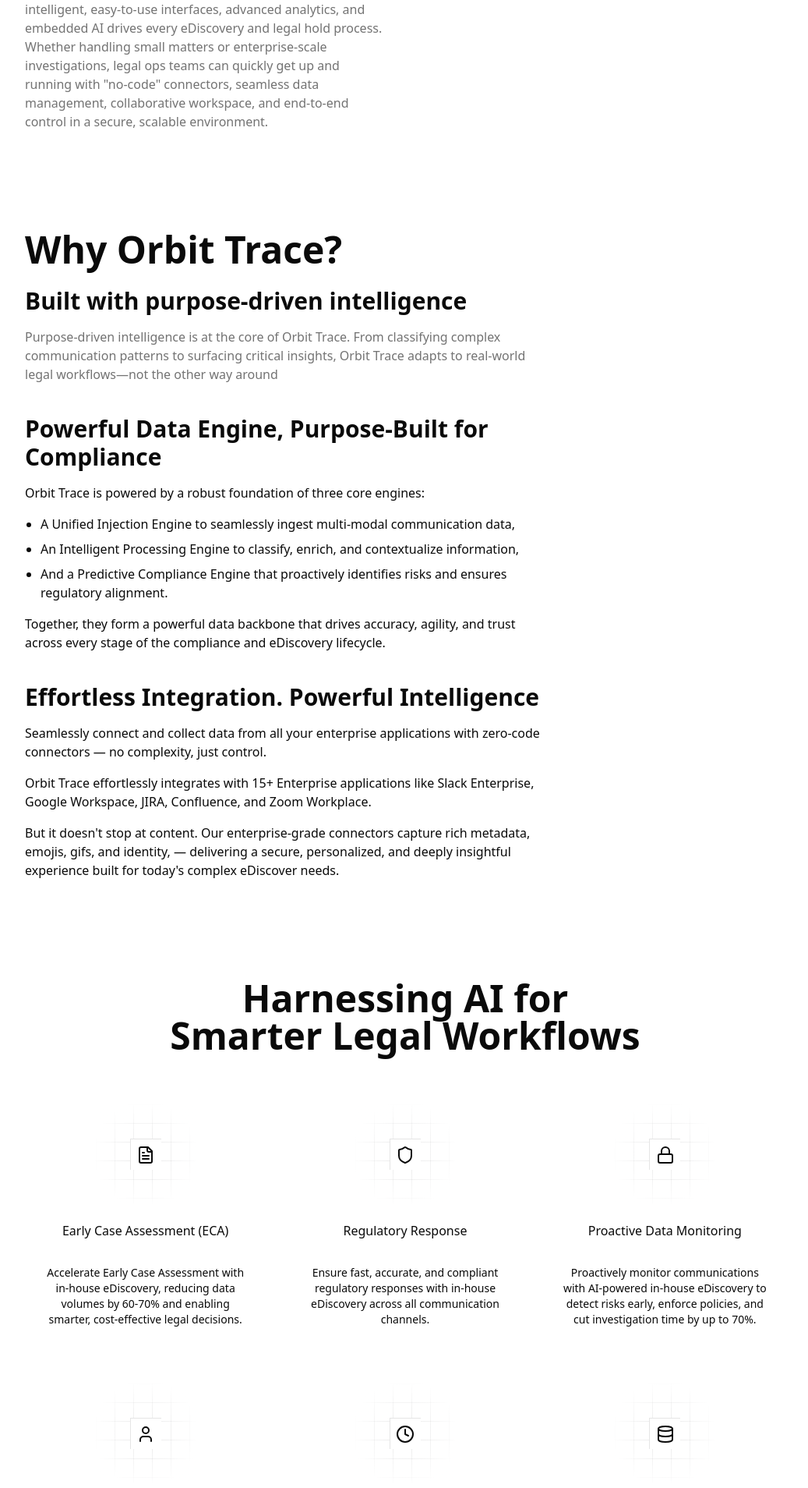
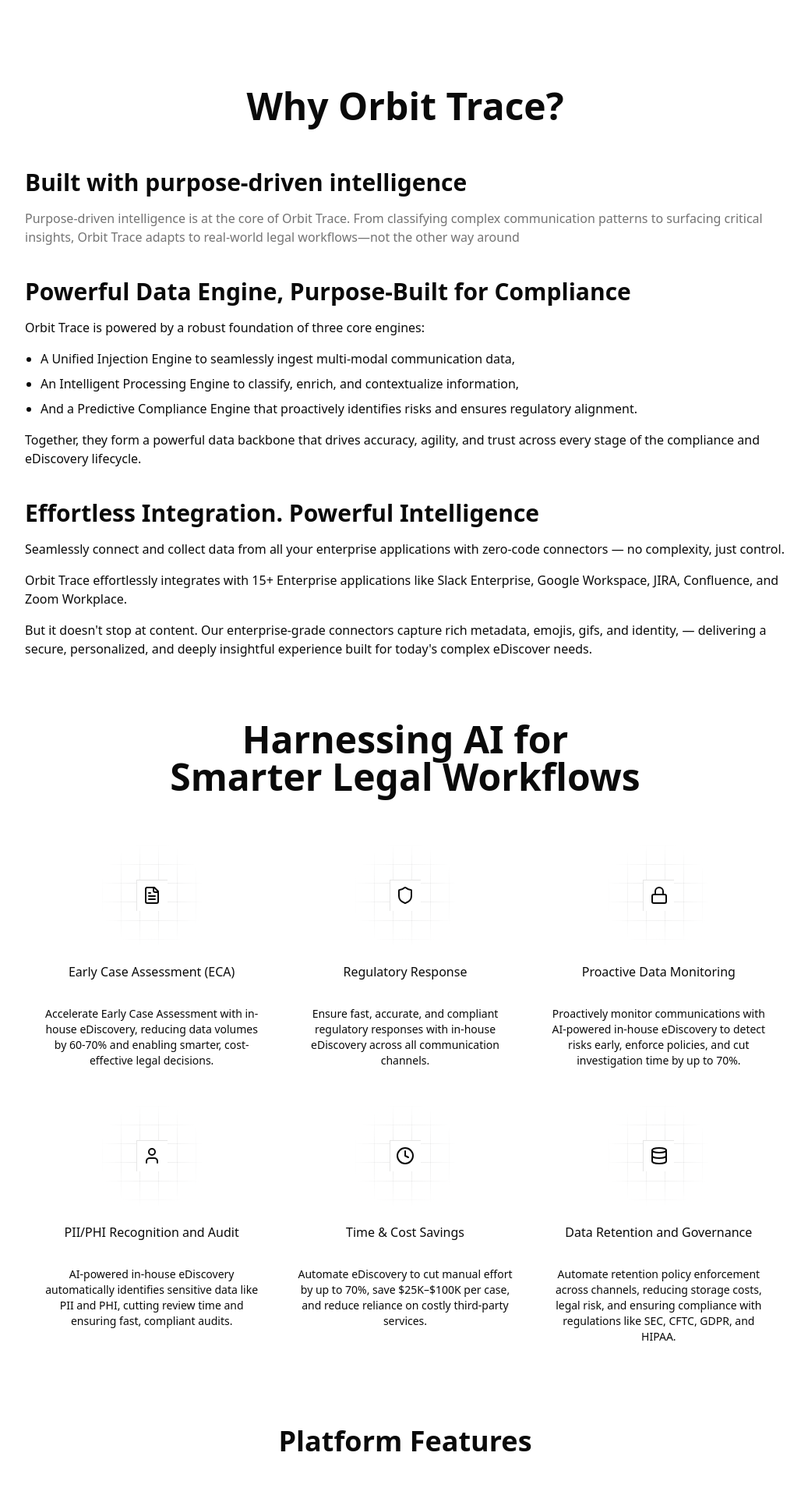
Before and after one commit to raghavshulka/landing-page, a Next.js app: page /orbittrace in a window 1280 px wide. Shown: the part 512-2420 px from the top of the page at 78% size, without its empty margins (120-1157 px from the left). Built offline with nearby package versions, Linux system fonts and the light colour scheme.

Commit message:
adding title and ot

```diff
--- a/components/hero-section.tsx
+++ b/components/hero-section.tsx
@@ -1,32 +1,32 @@
-import React from 'react'
-import Link from 'next/link'
-import { ArrowRight, ChevronRight } from 'lucide-react'
-import { Button } from '@/components/ui/button'
-import Image from 'next/image'
-import { TextEffect } from '@/components/ui/text-effect'
-import { AnimatedGroup } from '@/components/ui/animated-group'
-import { HeroHeader } from '@/components/hero5-header'
-import darkimage from '@/public/darkimage.png'
+import React from "react";
+import Link from "next/link";
+import { ArrowRight, ChevronRight } from "lucide-react";
+import { Button } from "@/components/ui/button";
+import Image from "next/image";
+import { TextEffect } from "@/components/ui/text-effect";
+import { AnimatedGroup } from "@/components/ui/animated-group";
+import { HeroHeader } from "@/components/hero5-header";
+import darkimage from "@/public/darkimage.png";
 
 const transitionVariants = {
   item: {
     hidden: {
       opacity: 0,
-            filter: 'blur(12px)',
+      filter: "blur(12px)",
       y: 12,
     },
     visible: {
       opacity: 1,
-            filter: 'blur(0px)',
+      filter: "blur(0px)",
       y: 0,
       transition: {
-                type: 'spring',
+        type: "spring",
         bounce: 0.3,
         duration: 1.5,
       },
     },
   },
-}
+};
 
 export default function HeroSection() {
   return (
@@ -34,7 +34,8 @@
       <main className="overflow-hidden">
         <div
           aria-hidden
-                    className="absolute inset-0 isolate hidden opacity-65 contain-strict lg:block">
+          className="absolute inset-0 isolate hidden opacity-65 contain-strict lg:block"
+        >
           <div className="w-140 h-320 -translate-y-87.5 absolute left-0 top-0 -rotate-45 rounded-full bg-[radial-gradient(68.54%_68.72%_at_55.02%_31.46%,hsla(0,0%,85%,.08)_0,hsla(0,0%,55%,.02)_50%,hsla(0,0%,45%,0)_80%)]" />
           <div className="h-320 absolute left-0 top-0 w-60 -rotate-45 rounded-full bg-[radial-gradient(50%_50%_at_50%_50%,hsla(0,0%,85%,.06)_0,hsla(0,0%,45%,.02)_80%,transparent_100%)] [translate:5%_-50%]" />
           <div className="h-320 -translate-y-87.5 absolute left-0 top-0 w-60 -rotate-45 bg-[radial-gradient(50%_50%_at_50%_50%,hsla(0,0%,85%,.04)_0,hsla(0,0%,45%,.02)_80%,transparent_100%)]" />
@@ -59,14 +60,15 @@
                     opacity: 1,
                     y: 0,
                     transition: {
-                                            type: 'spring',
+                      type: "spring",
                       bounce: 0.3,
                       duration: 2,
                     },
                   },
                 },
               }}
-                            className="absolute inset-0 -z-20">
+              className="absolute inset-0 -z-20"
+            >
               <Image
                 src="/background.png"
                 alt="background"
@@ -102,8 +104,9 @@
                   preset="fade-in-blur"
                   speedSegment={0.3}
                   as="h1"
-                                    className="mt-8 text-balance text-6xl md:text-7xl lg:mt-16 xl:text-[5.25rem]">
-                                    Modern Solutions for Customer Engagement
+                  className="mt-8 text-balance text-6xl md:text-7xl lg:mt-16 xl:text-[5.25rem]"
+                >
+                  Securing Digital Communications with AI
                 </TextEffect>
                 <TextEffect
                   per="line"
@@ -111,8 +114,10 @@
                   speedSegment={0.3}
                   delay={0.5}
                   as="p"
-                                    className="mx-auto mt-8 max-w-2xl text-balance text-lg">
-                                    Highly customizable components for building modern websites and applications that look and feel the way you mean it.
+                  className="mx-auto mt-8 max-w-2xl text-balance text-lg"
+                >
+                  AI-Powered Solutions for Securing Your Organization's Digital
+                  Communications.
                 </TextEffect>
 
                 {/* <AnimatedGroup
@@ -165,7 +170,8 @@
                   },
                 },
                 ...transitionVariants,
-                            }}>
+              }}
+            >
               <div className="relative -mr-56 mt-8 overflow-hidden px-2 sm:mr-0 sm:mt-12 md:mt-20">
                 <div
                   aria-hidden
@@ -196,7 +202,8 @@
             <div className="absolute inset-0 z-10 flex scale-95 items-center justify-center opacity-0 duration-500 group-hover:scale-100 group-hover:opacity-100">
               <Link
                 href="/"
-                                className="block text-sm duration-150 hover:opacity-75">
+                className="block text-sm duration-150 hover:opacity-75"
+              >
                 <span> Meet Our Customers</span>
 
                 <ChevronRight className="ml-1 inline-block size-3" />
@@ -282,5 +289,5 @@
         </section>
       </main>
     </>
-    )
+  );
 }
--- a/components/orbittrace-content.tsx
+++ b/components/orbittrace-content.tsx
@@ -17,11 +17,11 @@
               Redefining eDiscovery with AI — a platform built to scale with the demands of modern enterprises.
             </p>
             <p className="text-muted-foreground">
-              Orbit Trace is built on the powerful foundation of Kentron Intelligence, designed to meet the evolving needs of forward-thinking enterprises. It delivers advanced eDiscovery and legal hold capabilities to empower legal operations teams. Trusted by corporations, law firms, and legal service providers, Orbit Trace combines robust compliance features with a world-class user experience—delivering efficiency, accuracy, and cost control at scale.
+            Orbit Trace, powered by Kentron Intelligence, is a modern eDiscovery and legal hold solution built for forward-thinking enterprises. It combines advanced compliance features, AI-driven automation, and a user-friendly experience to streamline legal workflows, reduce costs, and scale effortlessly—from small matters to complex investigations.
             </p>
-            <p className="text-muted-foreground mt-6">
+            {/* <p className="text-muted-foreground mt-6">
               Streamline legal workflows from day one— Powered by intelligent, easy-to-use interfaces, advanced analytics, and embedded AI drives every eDiscovery and legal hold process. Whether handling small matters or enterprise-scale investigations, legal ops teams can quickly get up and running with "no-code" connectors, seamless data management, collaborative workspace, and end-to-end control in a secure, scalable environment.
-            </p>
+            </p> */}
 
             {/* <div className="grid grid-cols-2 gap-3 pt-2 sm:gap-4">
               <div className="space-y-3">
--- a/components/orbittrace-features.tsx
+++ b/components/orbittrace-features.tsx
@@ -4,8 +4,8 @@
     return (
         <section className="overflow-hidden py-8 md:py-16">
             <div className="mx-auto max-w-5xl space-y-8 px-6 md:space-y-10">
-                <div className="relative z-10 max-w-2xl">
-                    <h2 className="text-4xl font-semibold lg:text-5xl">Why Orbit Trace?</h2>
+                    <h2 className="text-4xl text-center font-semibold lg:text-5xl pb-4">Why Orbit Trace?</h2>
+                <div className="relative z-10 ">
                     <div className="mt-6">
                         <h3 className="text-2xl font-semibold lg:text-3xl">Built with purpose-driven intelligence</h3>
                         <p className="text-muted-foreground mt-4">
@@ -14,7 +14,7 @@
                     </div>
                 </div>
 
-                <div className="relative z-10 max-w-2xl mt-8">
+                <div className="relative z-10 mt-8">
                     <h2 className="text-2xl font-semibold lg:text-3xl">Powerful Data Engine, Purpose-Built for Compliance</h2>
                     <p className="mt-4">Orbit Trace is powered by a robust foundation of three core engines:</p>
                     <ul className="mt-4 space-y-2 list-disc pl-5">
@@ -27,7 +27,7 @@
                     </p>
                 </div>
 
-                <div className="relative z-10 max-w-2xl mt-8">
+                <div className="relative z-10  mt-8">
                     <h2 className="text-2xl font-semibold lg:text-3xl">Effortless Integration. Powerful Intelligence</h2>
                     <p className="mt-4">
                         Seamlessly connect and collect data from all your enterprise applications with zero-code connectors — no complexity, just control.
--- a/components/orbittrace-platform.tsx
+++ b/components/orbittrace-platform.tsx
@@ -5,7 +5,7 @@
         <section className="py-8 md:py-16">
             <div className="mx-auto max-w-5xl space-y-6 px-6">
                 <div className="relative z-10 grid items-center gap-4 md:gap-6">
-                    <h2 className="text-4xl font-semibold mb-6">Platform Features</h2>
+                    <h2 className="text-4xl text-center font-semibold mb-6">Platform Features</h2>
                 </div>
                 <div className="relative mx-auto grid grid-cols-1 gap-y-6 sm:grid-cols-2 sm:gap-x-6 sm:gap-y-6 lg:grid-cols-3 lg:gap-8">
                     <div className="space-y-2">
--- a/components/orbittrace-workflows.tsx
+++ b/components/orbittrace-workflows.tsx
@@ -4,12 +4,12 @@
 
 export default function OrbitTraceWorkflows() {
     return (
-        <section className="py-8 md:py-16">
+        <section className="py-8 md:py-4">
             <div className="@container mx-auto max-w-5xl px-6">
                 <div className="text-center">
                     <h2 className="text-balance text-4xl font-semibold lg:text-5xl">Harnessing AI for Smarter Legal Workflows</h2>
                 </div>
-                <div className="@min-4xl:max-w-full @min-4xl:grid-cols-3 mx-auto mt-8 grid gap-6 md:grid-cols-2 lg:grid-cols-3 [--color-background:var(--color-muted)] [--color-card:var(--color-muted)] *:text-center md:mt-10 dark:[--color-muted:var(--color-zinc-900)]">
+                <div className="@min-4xl:max-w-full @min-4xl:grid-cols-3 mx-auto mt-8 grid  md:grid-cols-2 lg:grid-cols-3 [--color-background:var(--color-muted)] [--color-card:var(--color-muted)] *:text-center md:mt-10 dark:[--color-muted:var(--color-zinc-900)]">
                     <Card className="group border-0 shadow-none">
                         <CardHeader className="pb-2">
                             <CardDecorator>
```
Lines whose indentation alone changed are shown as unchanged.
